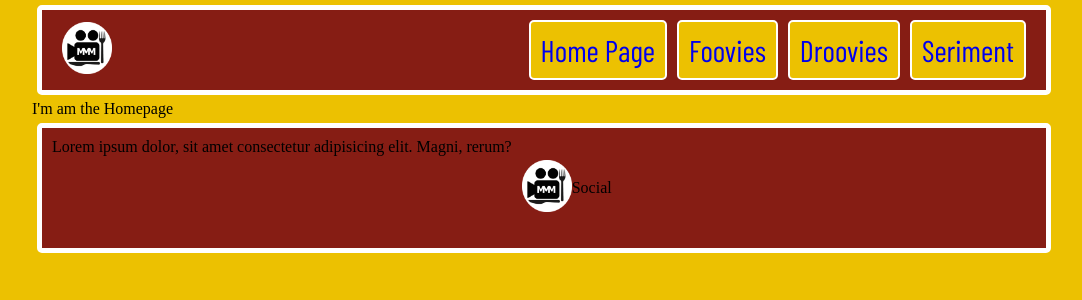
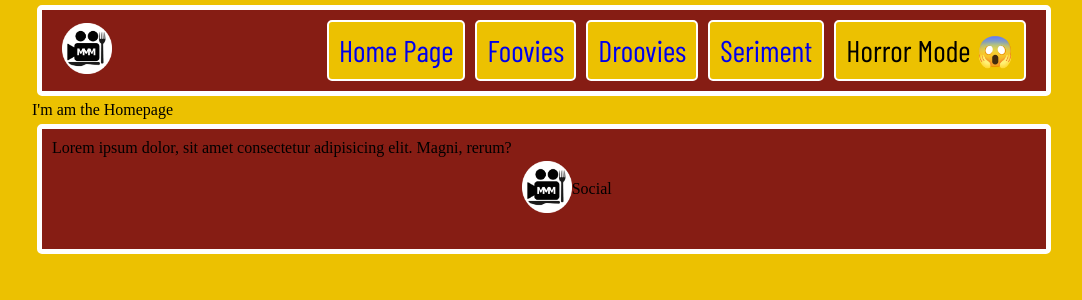
Before and after one commit to Degaullus/CookBookV2, a React (Vite) app: page / in a window 1280 px wide. Shown: the top 300 px of the page, without its empty margins (96-1178 px from the left). Built offline with nearby package versions, Linux system fonts and the light colour scheme; no server answers.

Commit message:
add horror comedy toggle and test it on seriment recipe page

```diff
--- /dev/null
+++ b/src/components/HorrorComedyToggle.jsx
@@ -0,0 +1,16 @@
+import { useContext } from "react";
+import { HorrorComedyContext } from "../context/HorrorComedyContext";
+import styles from "./HorrorComedyToggle.module.css";
+
+function HorrorComedyToggle() {
+  const { isComedyTheme, toggleTheme } = useContext(HorrorComedyContext);
+  return (
+    <div className={styles.themeToggle}>
+      <p onClick={toggleTheme}>
+        {isComedyTheme ? "Horror Mode 😱" : "Comedy Mode 🥸"}
+      </p>
+    </div>
+  );
+}
+
+export default HorrorComedyToggle;
--- /dev/null
+++ b/src/components/HorrorComedyToggle.module.css
@@ -0,0 +1,16 @@
+.themeToggle {
+  background-color: #ecc101;
+  text-decoration: none;
+  border: solid white 2px;
+  border-radius: 5px;
+  padding: 10px;
+  font-family: "Barlow Condensed", sans-serif;
+  font-size: 30px;
+}
+
+.themeToggle:hover {
+  background-color: #861d14;
+  color: #ecc101;
+  scale: 120%;
+  transition: 500ms;
+}
--- a/src/components/Navbar.jsx
+++ b/src/components/Navbar.jsx
@@ -1,5 +1,6 @@
 import { NavLink } from "react-router-dom";
 import Logo from "./Logo";
+import HorrorComedyToggle from "./HorrorComedyToggle";
 
 export default function NavBar() {
   return (
@@ -18,6 +19,7 @@ export default function NavBar() {
         <NavLink className="navBarLink" to="seriment">
           Seriment
         </NavLink>
+        <HorrorComedyToggle />
       </div>
     </div>
   );
--- a/src/components/SerimentRecipe.jsx
+++ b/src/components/SerimentRecipe.jsx
@@ -3,6 +3,7 @@ import { useContext } from "react";
 import { useParams } from "react-router-dom";
 import styles from "./Item.module.css";
 import { Circles } from "react-loader-spinner";
+import { HorrorComedyContext } from "../context/HorrorComedyContext";
 
 export default function SerimentRecipe() {
   const { title } = useParams();
@@ -28,15 +29,26 @@ export default function SerimentRecipe() {
     );
   }
 
+  const { isComedyTheme, comedy, horror, toggleTheme } =
+    useContext(HorrorComedyContext);
+
+  const themeStyles = isComedyTheme ? comedy : horror;
+
   console.log(recipe);
   return (
     <div className={styles.mainRecipeContainer}>
       <div>
-        <div className={styles.title}>
+        <div
+          style={{ color: themeStyles.text, background: themeStyles.uiOne }}
+          className={styles.title}
+        >
           <h1>{recipe.fields.title}</h1>
           <p className={styles.subTitle}>{recipe.fields.subtitle}</p>
         </div>
-        <div className={styles.comfyFuguContainer}>
+        <div
+          style={{ color: themeStyles.text, background: themeStyles.uiTwo }}
+          className={styles.comfyFuguContainer}
+        >
           <h2 className={styles.comfyFuguText}>- SPECIAL EFFECTS -</h2>
           <p className={styles.comfyFuguRating}>{recipe.fields.comfyFugu}</p>
         </div>
@@ -50,18 +62,27 @@ export default function SerimentRecipe() {
             alt=""
           />
 
-          <div className={styles.containerIngredients}>
+          <div
+            style={{ color: themeStyles.text, background: themeStyles.uiTwo }}
+            className={styles.containerIngredients}
+          >
             <h2>Ingredients</h2>
             <pre className={styles.ingredients}>
               {recipe.fields.ingredients}
             </pre>
-            <p className={styles.recipePreparationTime}>
+            <p
+              style={{ color: themeStyles.text, background: themeStyles.uiOne }}
+              className={styles.recipePreparationTime}
+            >
               Time ⏱️
               <br /> {recipe.fields.time}
             </p>
           </div>
         </div>
-        <div className={styles.preparationRecipe}>
+        <div
+          style={{ color: themeStyles.text, background: themeStyles.uiOne }}
+          className={styles.preparationRecipe}
+        >
           <h2 className={styles.preparationTitle}>- Preparation -</h2>
           <pre className={styles.preparationText}>
             {recipe.fields.preparation}
@@ -80,7 +101,10 @@ export default function SerimentRecipe() {
               </div>
             </div>
           </div>
-          <div className={styles.aboutThat}>
+          <div
+            style={{ color: themeStyles.text, background: themeStyles.uiTwo }}
+            className={styles.aboutThat}
+          >
             <p>{recipe.fields.aboutThat}</p>
           </div>
         </div>
--- /dev/null
+++ b/src/context/HorrorComedyContext.jsx
@@ -0,0 +1,33 @@
+import { createContext, useState } from "react";
+
+export const HorrorComedyContext = createContext();
+
+export default function HorrorComedyContextProvider(props) {
+  const [isComedyTheme, setIsComedyTheme] = useState(true);
+
+  const [comedy, setComedy] = useState({
+    text: "#eee",
+    backgroundMain: "#ecc101",
+    uiOne: "#861d14",
+    uiTwo: "#694204",
+  });
+
+  const [horror, setHorror] = useState({
+    text: "#eee",
+    backgroundMain: "#000000",
+    uiOne: "#000",
+    uiTwo: "#ea1212",
+  });
+
+  const toggleTheme = () => {
+    setIsComedyTheme(!isComedyTheme);
+  };
+
+  return (
+    <HorrorComedyContext.Provider
+      value={{ isComedyTheme, comedy, horror, toggleTheme }}
+    >
+      {props.children}
+    </HorrorComedyContext.Provider>
+  );
+}
--- a/src/main.jsx
+++ b/src/main.jsx
@@ -4,8 +4,10 @@ import App from "./App.jsx";
 import "./index.css";
 import { BrowserRouter } from "react-router-dom";
 import ApiContextProvider from "./context/ApiContext.jsx";
+import HorrorComedyContextProvider from "./context/HorrorComedyContext.jsx";
 
 ReactDOM.createRoot(document.getElementById("root")).render(
+  <HorrorComedyContextProvider>
     <ApiContextProvider>
       <BrowserRouter>
         <React.StrictMode>
@@ -13,4 +15,5 @@ ReactDOM.createRoot(document.getElementById("root")).render(
         </React.StrictMode>
       </BrowserRouter>
     </ApiContextProvider>
+  </HorrorComedyContextProvider>
 );
```
Lines whose indentation alone changed are shown as unchanged.
